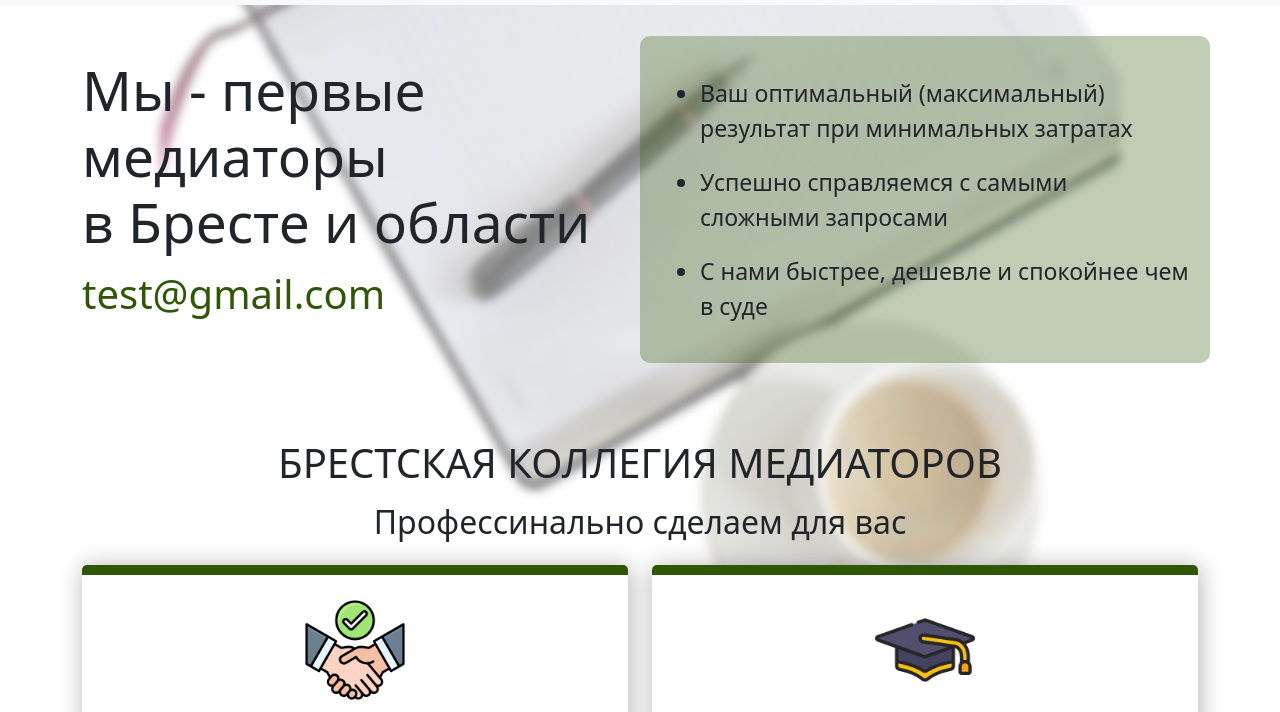
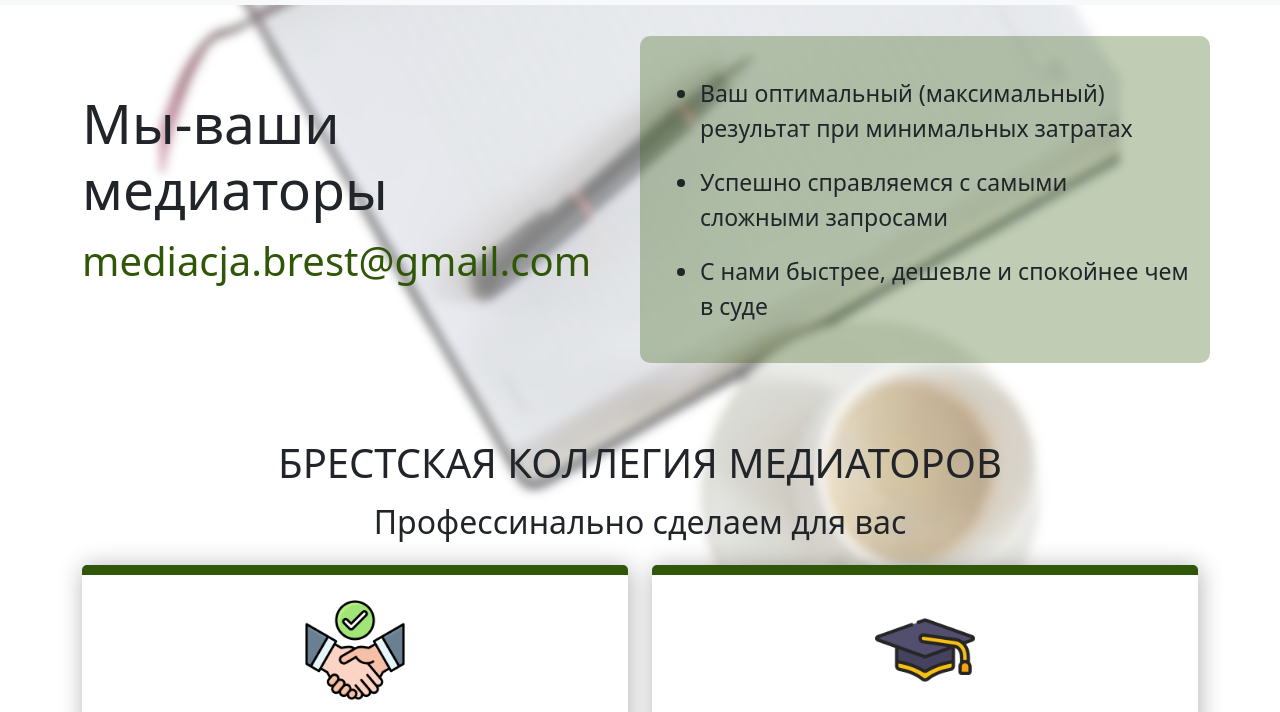
Before and after one commit to mediacja/mediacja-site, a plain HTML site: page index.html in a window 1280 px wide. Shown: the part 64-776 px from the top of the page. Drawn offline with nearby package versions, Linux system fonts and the light colour scheme.

Commit message:
Update index.html

```diff
--- a/index.html
+++ b/index.html
@@ -43,10 +43,10 @@
       <div class="box row">
         <div class="title col-lg-6">
           <h1>
-            Мы - первые медиаторы<br>
-            в Бресте и области
+            Мы-ваши<br>
+            медиаторы
             <div class="email">
-              test@gmail.com
+              mediacja.brest@gmail.com
             </div>
           </h1>
         </div>
```
